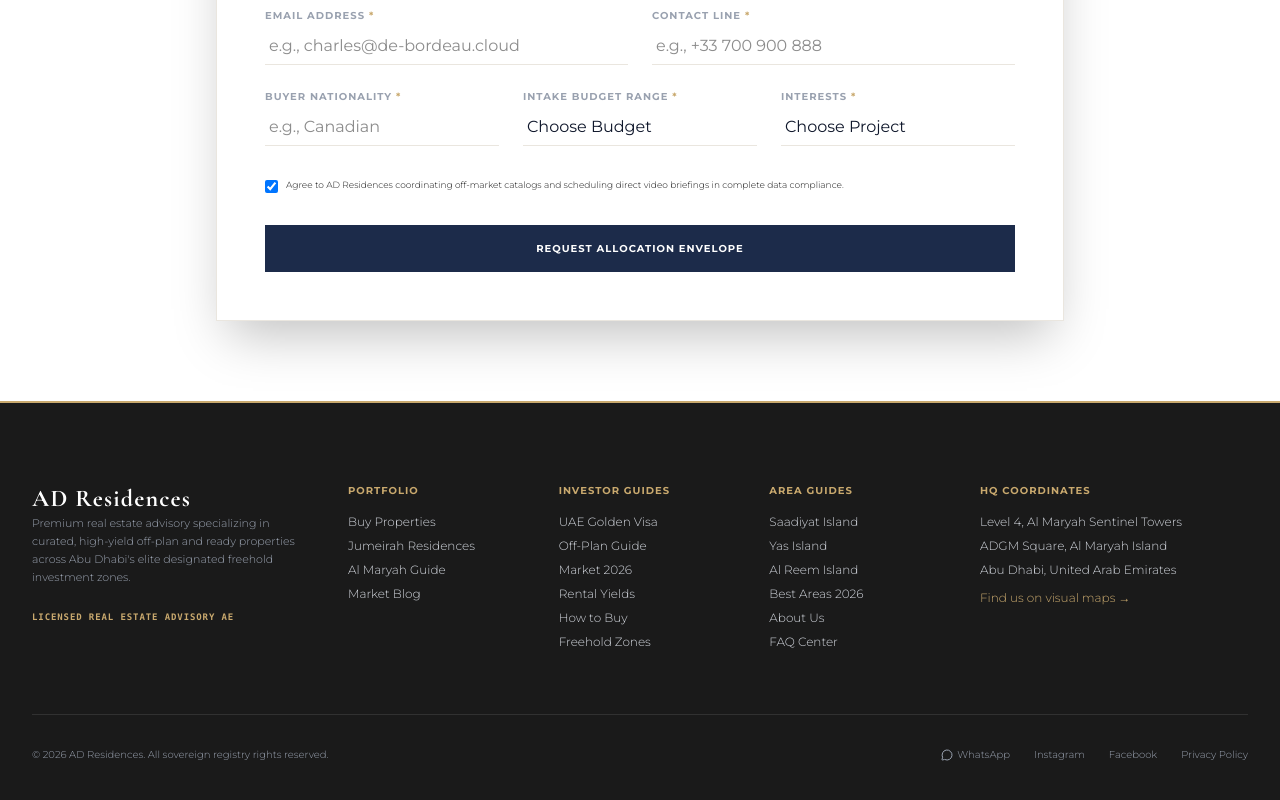
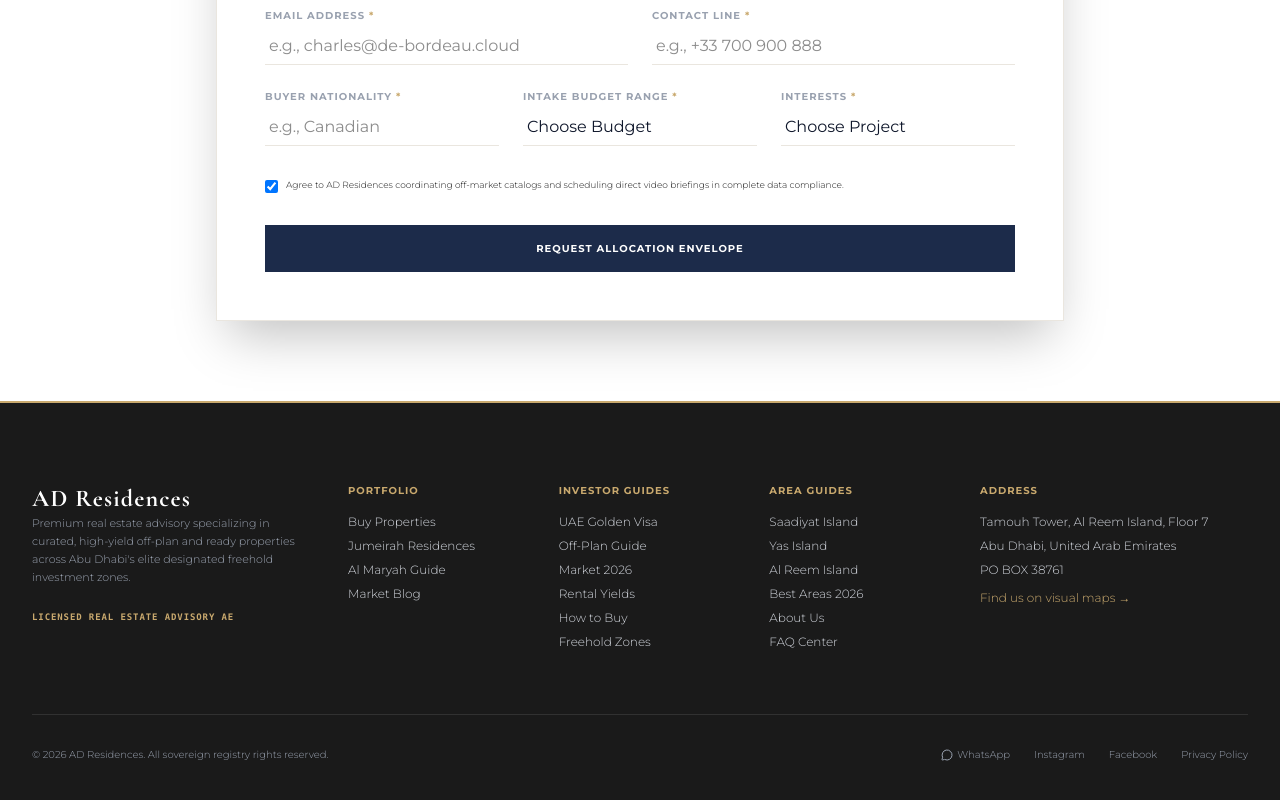
Before and after one commit to lopty/ABH-RESIDENCIES, a React (Vite) app: page / in a window 1280 px wide. Shown: the part 5438-6238 px from the top of the page. Built offline with nearby package versions, Linux system fonts and the light colour scheme; no server answers.

Commit message:
Change 'HQ Coordinates' label to 'Address'

```diff
--- a/src/App.tsx
+++ b/src/App.tsx
@@ -1398,11 +1398,11 @@
 
             {/* Column 4: Location */}
             <div className="md:col-span-3 space-y-4">
-              <span className="text-[10px] font-bold text-[#C9A96E] uppercase tracking-widest block">HQ Coordinates</span>
+              <span className="text-[10px] font-bold text-[#C9A96E] uppercase tracking-widest block">Address</span>
               <div className="text-xs text-gray-300 font-light space-y-2">
-                <p>Level 4, Al Maryah Sentinel Towers</p>
-                <p>ADGM Square, Al Maryah Island</p>
+                <p>Tamouh Tower, Al Reem Island, Floor 7</p>
                 <p>Abu Dhabi, United Arab Emirates</p>
+                <p>PO BOX 38761</p>
                 <p className="text-[#C9A96E] hover:underline cursor-pointer block pt-1" onClick={() => navigate("/contact")}>Find us on visual maps →</p>
               </div>
             </div>
```
